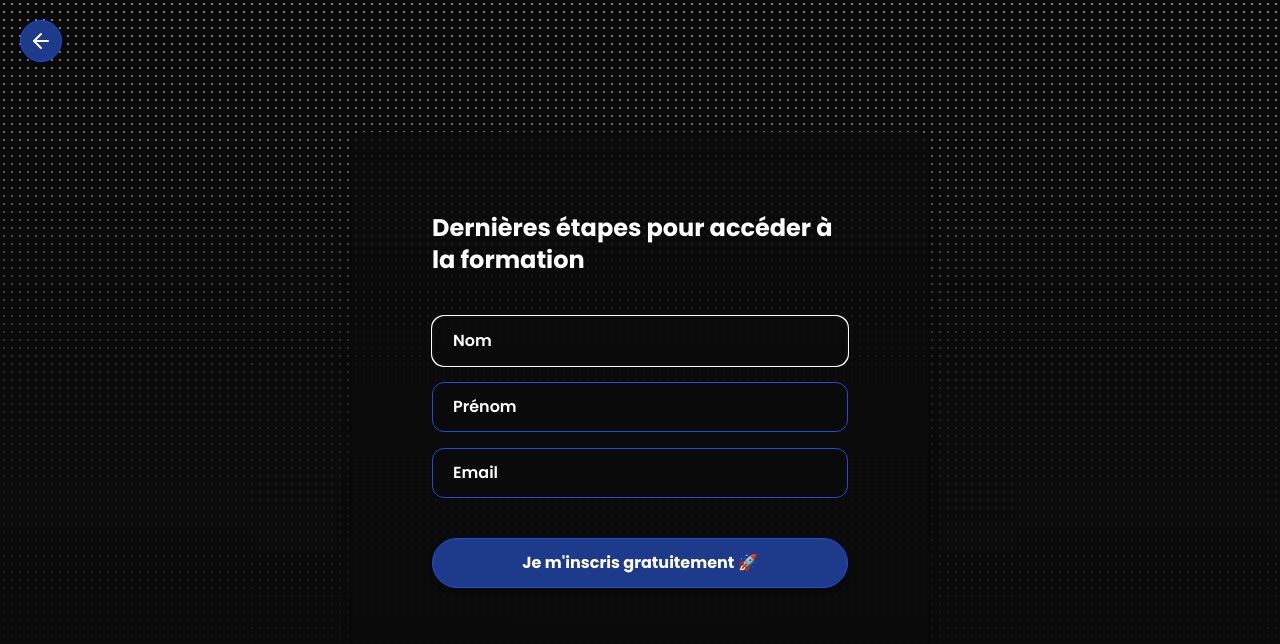
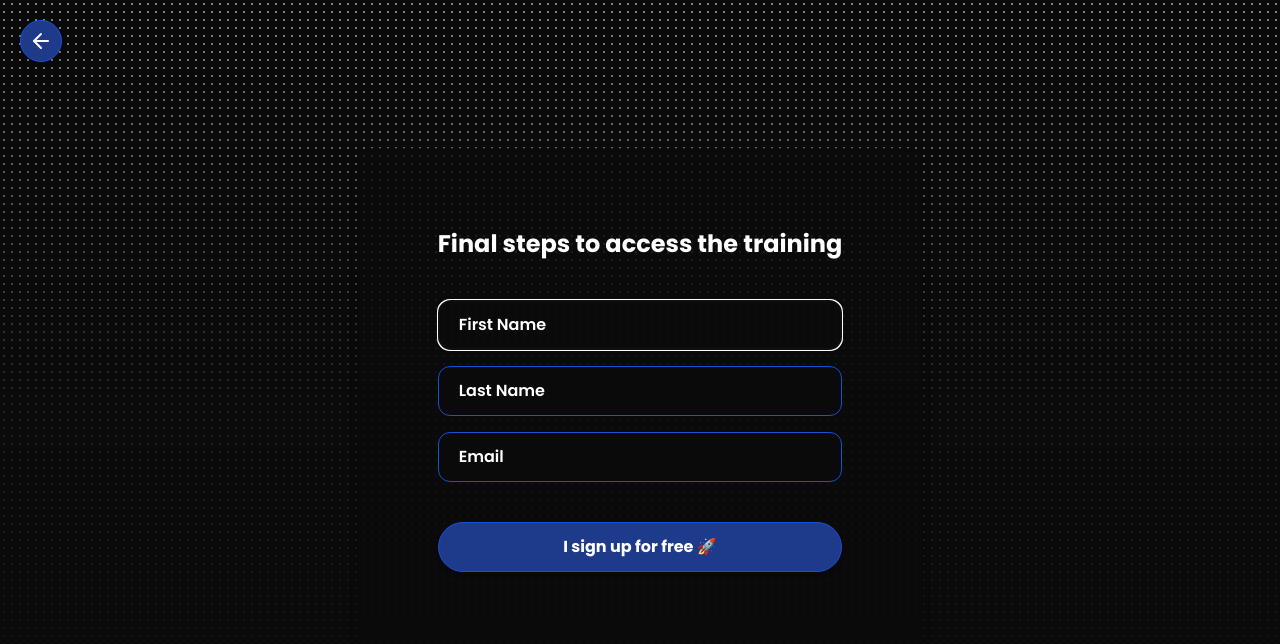
Before and after one commit to ashxjs/codewithashx_landing_page, a Next.js app: page /subscriptions in a window 1280 px wide. Shown: the top 644 px of the page. Built offline with nearby package versions, Linux system fonts and the light colour scheme; no server answers.

Commit message:
ADD: i18n for subscription

```diff
--- a/locales/en.json
+++ b/locales/en.json
@@ -183,5 +183,19 @@
         "content": "Content",
         "testimonials": "Reviews",
         "faq": "FAQ"
+    },
+    "subscribe": {
+        "title": "Final steps to access the training",
+        "backButton": "Back to home",
+        "form": {
+            "title": "Training Registration",
+            "firstname": "First Name",
+            "lastname": "Last Name",
+            "email": "Email",
+            "submit": "I sign up for free 🚀",
+            "pending": "Registration in progress...",
+            "success": "Registration successful!",
+            "error": "An error occurred during registration"
+        }
     }
 }
--- a/locales/fr.json
+++ b/locales/fr.json
@@ -183,5 +183,19 @@
         "content": "Contenus",
         "testimonials": "Avis",
         "faq": "FAQ"
+    },
+    "subscribe": {
+        "title": "Dernières étapes pour accéder à la formation",
+        "backButton": "Retour à l'accueil",
+        "form": {
+            "title": "Inscription à la formation",
+            "firstname": "Prénom",
+            "lastname": "Nom",
+            "email": "Email",
+            "submit": "Je m'inscris gratuitement 🚀",
+            "pending": "Inscription en cours...",
+            "success": "Inscription réussie !",
+            "error": "Une erreur est survenue lors de l'inscription"
+        }
     }
 }
--- a/src/app/subscriptions/components/BackButton.tsx
+++ b/src/app/subscriptions/components/BackButton.tsx
@@ -1,13 +1,18 @@
 import Link from "next/link";
 import { Routes } from "@/types/Routes";
 import { ArrowLeft } from "lucide-react";
+import { useTranslations } from "next-intl";
 
-export const BackButton = () => (
+export const BackButton = () => {
+  const t = useTranslations("subscribe");
+
+  return (
     <Link
       href={Routes.Home}
       className="absolute top-5 left-5 bg-blue-900 text-white rounded-full p-2 shadow-md hover:bg-gray-800 transition-colors z-10 border border-blue-700"
-    aria-label="Retour à l'accueil"
+      aria-label={t("backButton")}
     >
       <ArrowLeft size={24} />
     </Link>
   );
+};
--- a/src/app/subscriptions/components/SubmitButton.tsx
+++ b/src/app/subscriptions/components/SubmitButton.tsx
@@ -1,3 +1,4 @@
+import { useTranslations } from "next-intl";
 import { FunctionComponent } from "react";
 
 type SubmitButtonProps = {
@@ -7,6 +8,8 @@ type SubmitButtonProps = {
 export const SubmitButton: FunctionComponent<SubmitButtonProps> = ({
   pending,
 }) => {
+  const t = useTranslations("subscribe");
+
   return (
     <button
       type="submit"
@@ -31,10 +34,10 @@ export const SubmitButton: FunctionComponent<SubmitButtonProps> = ({
               d="M4 12a8 8 0 018-8V0C5.373 0 0 5.373 0 12h4zm2 5.291A7.962 7.962 0 014 12H0c0 3.042 1.135 5.824 3 7.938l3-2.647z"
             />
           </svg>
-          Inscription en cours...
+          {t("form.pending")}
         </span>
       ) : (
-        "Je m'inscris gratuitement 🚀"
+        t("form.submit")
       )}
     </button>
   );
--- a/src/app/subscriptions/components/SubscriptionForm.tsx
+++ b/src/app/subscriptions/components/SubscriptionForm.tsx
@@ -6,6 +6,7 @@ import { subscribeUserForm } from "../actions";
 import { SubmitButton } from "./SubmitButton";
 import { FunctionComponent } from "react";
 import { SubscriptionFormState } from "../types/form";
+import { useTranslations } from "next-intl";
 
 const initialState: SubscriptionFormState = {
   error: null,
@@ -18,6 +19,8 @@ export const SubscriptionForm: FunctionComponent = () => {
     initialState
   );
 
+  const t = useTranslations("subscribe");
+
   const inputClassName =
     "rounded-xl font-semibold bg-background/70 border border-blue-700 px-5 py-3 placeholder:font-semibold placeholder:text-white";
 
@@ -29,7 +32,7 @@ export const SubscriptionForm: FunctionComponent = () => {
         type="text"
         autoCorrect="firstname"
         autoComplete="given-name"
-        placeholder="Nom"
+        placeholder={t("form.firstname")}
         name="firstname"
         className={inputClassName}
         aria-describedby="firstname-error"
@@ -39,7 +42,7 @@ export const SubscriptionForm: FunctionComponent = () => {
         type="text"
         autoCorrect="lastname"
         autoComplete="family-name"
-        placeholder="Prénom"
+        placeholder={t("form.lastname")}
         name="lastname"
         className={inputClassName}
         aria-describedby="lastname-error"
@@ -48,7 +51,7 @@ export const SubscriptionForm: FunctionComponent = () => {
         type="email"
         autoCorrect="email"
         autoComplete="email"
-        placeholder="Email"
+        placeholder={t("form.email")}
         name="email"
         required
         className={inputClassName}
@@ -60,7 +63,7 @@ export const SubscriptionForm: FunctionComponent = () => {
           aria-live="polite"
           className="text-center text-green-500"
         >
-          {state.success}
+          {t(state.success)}
         </p>
       )}
       {state?.error && (
@@ -69,7 +72,7 @@ export const SubscriptionForm: FunctionComponent = () => {
           aria-live="assertive"
           className="text-center text-red-500"
         >
-          {state.error}
+          {t(state.error)}
         </p>
       )}
       <SubmitButton pending={isPending} />
--- a/src/app/subscriptions/page.tsx
+++ b/src/app/subscriptions/page.tsx
@@ -1,16 +1,17 @@
 import { SubscriptionForm } from "./components/SubscriptionForm";
 import { BackButton } from "./components/BackButton";
+import { useTranslations } from "next-intl";
 
 export default function Subscriptions() {
+  const t = useTranslations("subscribe");
+
   return (
     <div className="flex items-center justify-center h-screen">
       <BackButton />
       <div className="bg-dot-pattern absolute inset-0 opacity-50" />
       <div className="absolute inset-0 bg-gradient-to-b from-transparent via-background/80 to-background"></div>
       <div className="rounded-xl relative p-10 bg-background/70 max-w-xl shadow-lg md:p-20">
-        <h1 className="text-white text-2xl font-bold pb-10">
-          Dernières étapes pour accéder à la formation
-        </h1>
+        <h1 className="text-white text-2xl font-bold pb-10">{t("title")}</h1>
         <SubscriptionForm />
       </div>
     </div>
```
Lines whose indentation alone changed are shown as unchanged.
